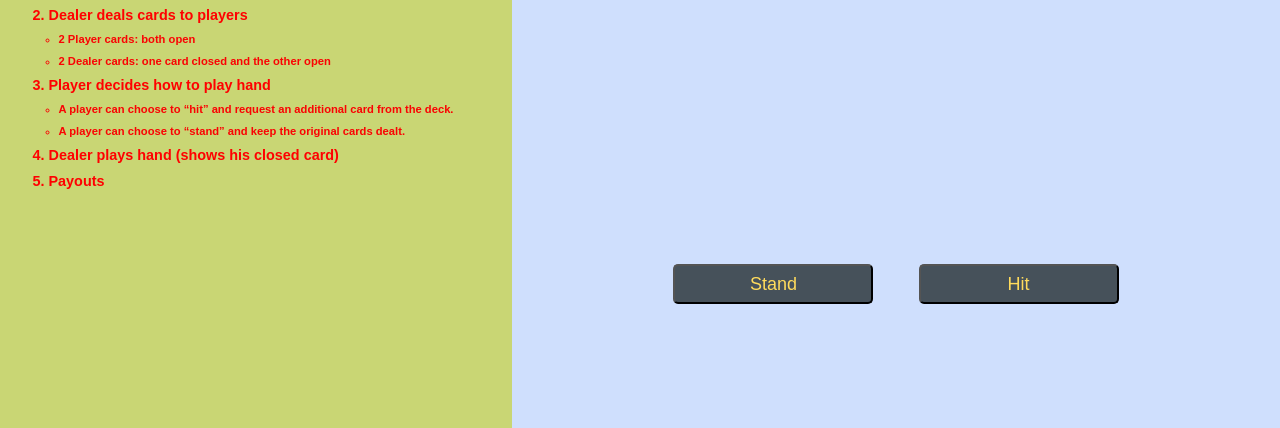
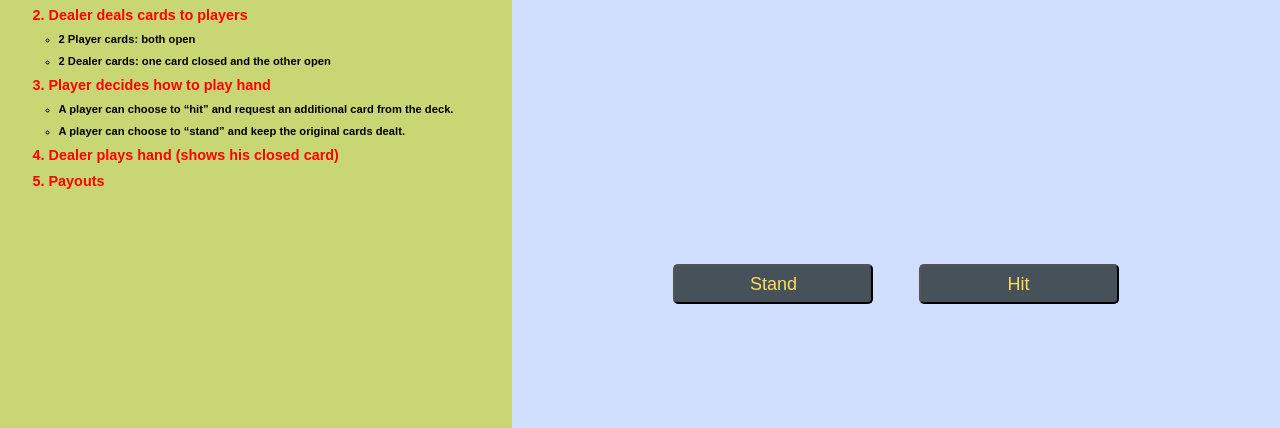
Before and after one commit to Kolli-Sai/BlackJackGame, a plain HTML site: page index.html in a window 1280 px wide. Shown: the part 372-800 px from the top of the page. Drawn offline with Linux system fonts and the light colour scheme; files that its build step writes are made by us from their sources.

Commit message:
sublist colour changed

```diff
--- a/style.css
+++ b/style.css
@@ -65,7 +65,7 @@ li{
     font-family:sans-serif;
     font-size: 0.7rem;
     font-weight: 700;
-    color: #fa0303;
+    color: #000000;
     text-align: left;
 }
 
```
